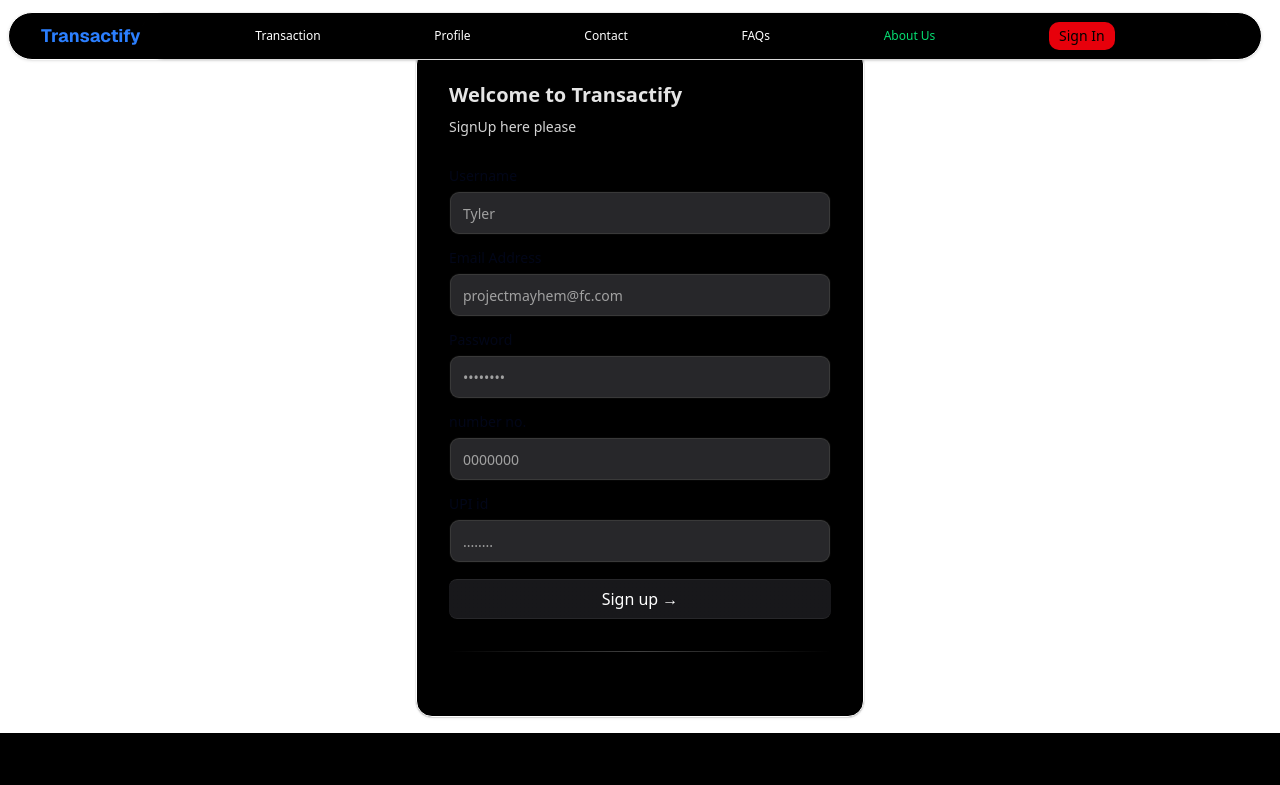
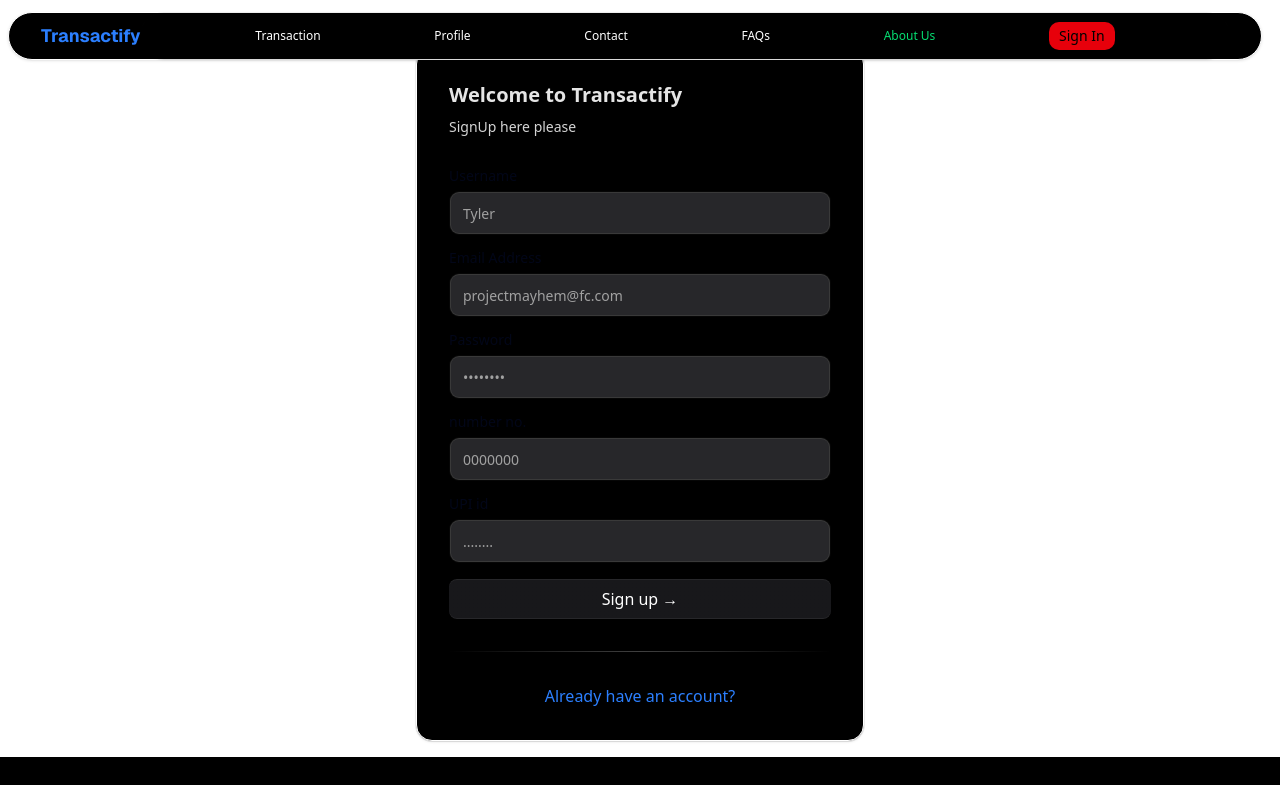
Before and after one commit to Webdev-Ishan/transactify, a Next.js app: page /register in a window 1280 px wide. Shown: the top 785 px of the page. Built offline with nearby package versions, Linux system fonts and the light colour scheme; no server answers.

Commit message:
added the register and signin page access to each other

```diff
--- a/app/register/page.tsx
+++ b/app/register/page.tsx
@@ -161,6 +161,12 @@ export default function SignupFormDemo() {
 
           <div className="my-8 h-[1px] w-full bg-gradient-to-r from-transparent via-neutral-300 to-transparent dark:via-neutral-700" />
         </form>
+        <div
+          onClick={() => router.push("/register")}
+          className="w-full text-blue-500 flex justify-center items-center gap-4"
+        >
+          Already have an account?
+        </div>
       </div>
     </div>
   );
--- a/app/signin/page.tsx
+++ b/app/signin/page.tsx
@@ -139,6 +139,12 @@ export default function SignupFormDemo() {
             />
             Login with Github
           </div>
+          <div
+            onClick={() => router.push("/register")}
+            className="w-full text-blue-500 flex justify-center items-center gap-4"
+          >
+            Create an Account
+          </div>
         </button>
       </div>
     </div>
```
